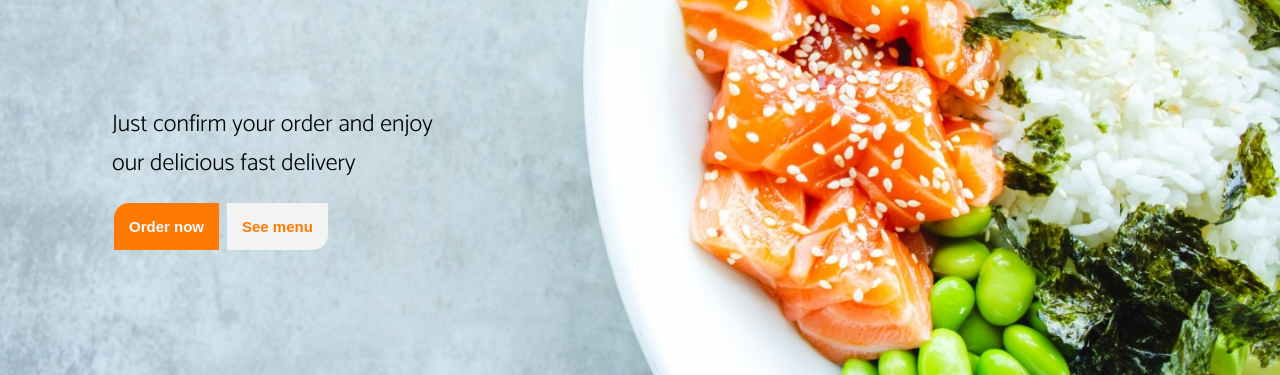
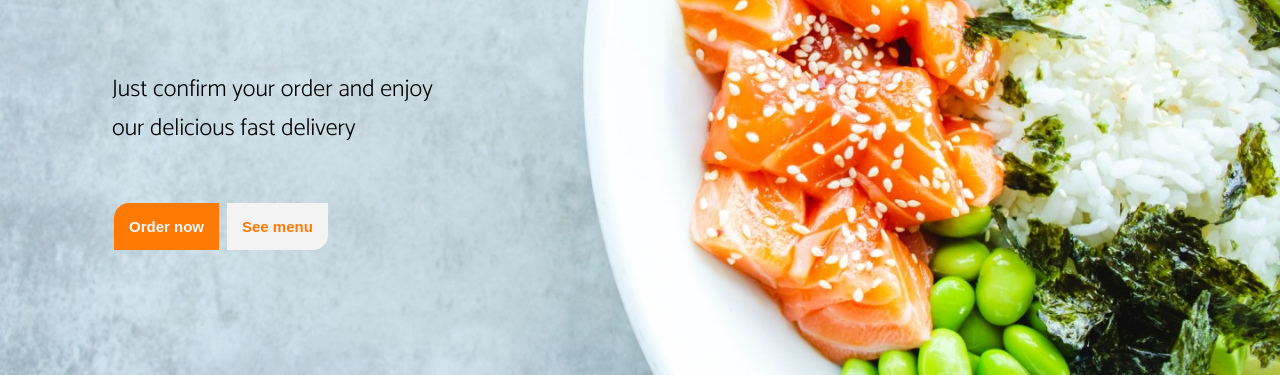
Before and after one commit to AndrickSilva/Cloud-kitchen, a website: page index.html in a window 1280 px wide. Shown: the part 425-800 px from the top of the page. Drawn offline with nearby package versions, Linux system fonts and the light colour scheme.

Commit message:
possition relative for 3rd element in hero

```diff
--- a/css/style.css
+++ b/css/style.css
@@ -89,6 +89,8 @@
 }
 
 .test-1 {
+  position: relative;
+  top: -35px;
   bottom: 40px;
 }
 
```
